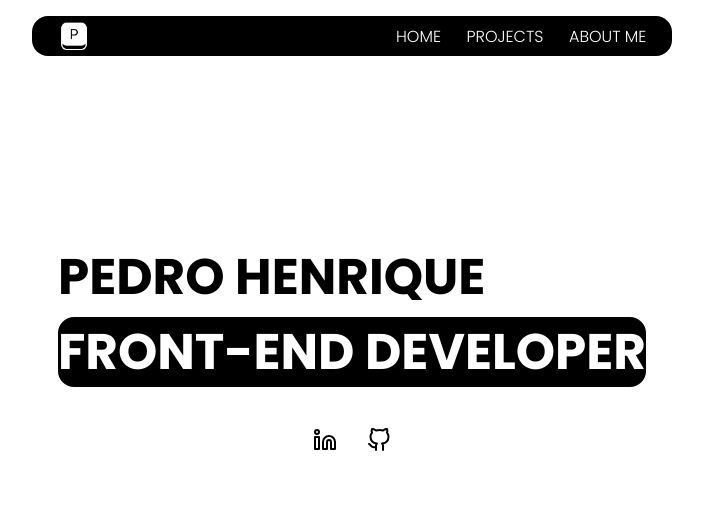
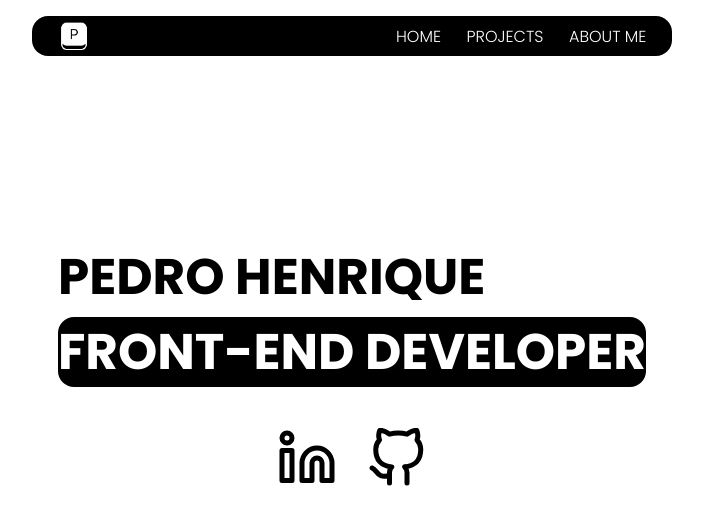
Before and after one commit to PedroXA/my-react-portfolio, a React (Vite) app: page / in a window 1280 px wide. Shown: the top 524 px of the page, without its empty margins (288-991 px from the left). Built offline with nearby package versions, Linux system fonts and the light colour scheme.

Commit message:
add: github and linkedin hover animations

```diff
--- a/src/components/Header/header.jsx
+++ b/src/components/Header/header.jsx
@@ -1,17 +1,27 @@
 import "./header.css";
-import linkedinIMG from "../../assets/linkedin.svg"
-import githubIMG from "../../assets/github.svg"
+import linkedinIMG from "../../assets/linkedin.svg";
+import githubIMG from "../../assets/github.svg";
 
 const header = () => {
   return (
     <header className="introduction">
       <div>
-				<h1><span className="introduction-span_name-title">PEDRO HENRIQUE</span></h1>
-				<h1><span className="introduction-span_frontend-title">FRONT-END DEVELOPER</span></h1>
+        <h1>
+          <span className="introduction-span_name-title">PEDRO HENRIQUE</span>
+        </h1>
+        <h1>
+          <span className="introduction-span_frontend-title">
+            FRONT-END DEVELOPER
+          </span>
+        </h1>
       </div>
       <div className="introduction-image-container">
-				<img src={linkedinIMG} alt="linkedIN image" />
-				<img src={githubIMG} alt="github image" />
+        <a href="https://www.linkedin.com/in/pedro-henrique-dos-reis/" target="_blank" rel="noopener noreferrer">
+          <img src={linkedinIMG} alt="linkedIN image" height={60} className="introduction-image-container_image"/>
+        </a>
+        <a href="https://github.com/PedroXA" target="_blank" rel="noopener noreferrer">
+          <img src={githubIMG} alt="github image" height={60} className="introduction-image-container_image"/>
+        </a>
       </div>
     </header>
   );
```
Lines whose indentation alone changed are shown as unchanged.
